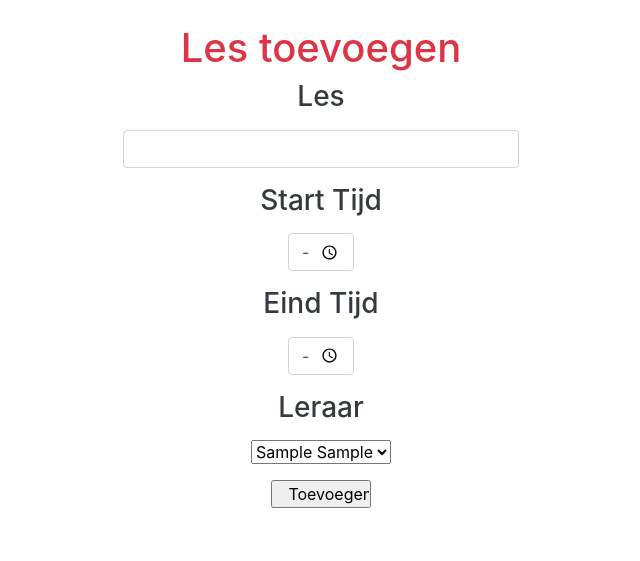
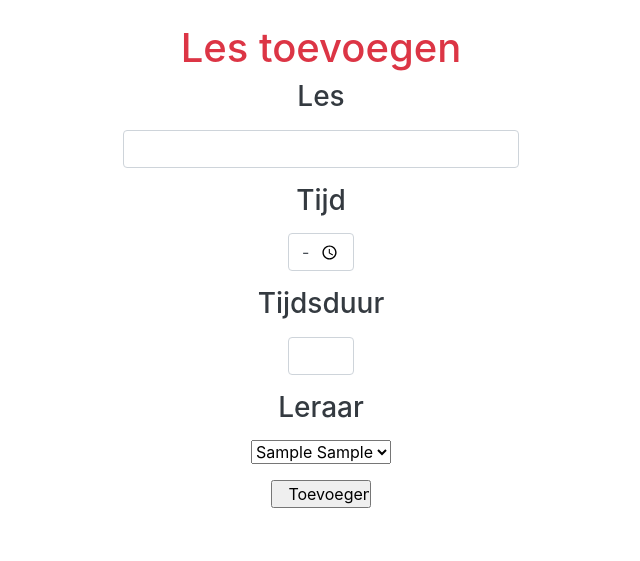
Before and after one commit to daphnekr/studentenApp, a PHP site: page /webapp/les/createLes in a window 1280 px wide. Shown: the part 25-586 px from the top of the page, without its empty margins (319-959 px from the left). Run offline with PHP 8.4, Linux system fonts and the light colour scheme; tables that the repository leaves empty or names only in its code hold one stand-in row (values such as "Sample post"); some libraries are stand-ins or nearby versions.

Commit message:
createLes met tijdsduur erbij

```diff
--- a/framework-php-master/controller/LesController.php
+++ b/framework-php-master/controller/LesController.php
@@ -13,12 +13,12 @@ function createLes()
 function addLes()
 {
 	$les = $_POST['les'];
-	$tijd1 = $_POST['tijd-start'];
-	$tijd2 = $_POST['tijd-eind'];
+	$tijd = $_POST['tijd'];
+	$tijdsduur = $_POST['tijdsduur'];
 	$leraar = $_POST['leraar'];
 
-	createTime($tijd1, $tijd2);
-	newLes($les, $tijd1, $tijd2, $leraar);
+	createTime($tijd);
+	newLes($les, $tijd, $tijdsduur, $leraar);
 	$tijden = getTime();
 	$planning = getPlanning();
 	render("planning/agenda", ["planning" => $planning, "tijden" => $tijden]);
--- a/framework-php-master/model/LesModel.php
+++ b/framework-php-master/model/LesModel.php
@@ -1,36 +1,28 @@
 <?php
 
 // tijd aanmaken, als tijd al bestaat wordt hij niet opnieuw aangemaakt maar gebruikt
-function createTime($data1, $data2)
+function createTime($data1)
 {
    $conn = openDatabaseConnection();
-   $query1 = $conn->prepare("SELECT * FROM tijden WHERE tijd = :tijd1");
-   $query1->execute([":tijd1" => $data1]);
+   $query1 = $conn->prepare("SELECT * FROM tijden WHERE tijd = :tijd");
+   $query1->execute([":tijd" => $data1]);
    $result1 = $query1->fetch();
 
-   $conn = openDatabaseConnection();
-   $query2 = $conn->prepare("SELECT * FROM tijden WHERE tijd = :tijd2");
-   $query2->execute([":tijd2" => $data2]);
-   $result2 = $query1->fetch();
+   if ($result1 == false){
+       $query = $conn->prepare("INSERT INTO tijden (tijd) VALUES (:tijd)");
+       return $query->execute([":tijd" => $data1]);
+   }
 
-   if ($result1 == false){
-       $query = $conn->prepare("INSERT INTO tijden (tijd) VALUES (:tijd1)");
-       return $query->execute([":tijd1" => $data1]);
-   }
-   if ($result2 == false){
-      $query = $conn->prepare("INSERT INTO tijden (tijd) VALUES (:tijd2)");
-      return $query->execute([":tijd2" => $data2]);
-  }
 }
 // nieuwe les toevoegen
 function newLes($data1, $data2, $data3, $data4)
 {
    $conn = openDatabaseConnection();
 
-   $stmt = $conn->prepare("INSERT INTO lessen (les, start_tijd_id, eind_tijd_id, leraar_id) VALUES (:les, (SELECT id FROM tijden WHERE tijd=:tijd1 LIMIT 1), (SELECT id FROM tijden WHERE tijd=:tijd2 LIMIT 1), :leraar)");
+   $stmt = $conn->prepare("INSERT INTO lessen (les, tijd_id, tijdsduur, leraar_id) VALUES (:les, (SELECT id FROM tijden WHERE tijd=:tijd LIMIT 1), :tijdsduur, :leraar)");
    $stmt->bindParam(":les", $data1);
-   $stmt->bindParam(":tijd1", $data2);
-   $stmt->bindParam(":tijd2", $data3);
+   $stmt->bindParam(":tijd", $data2);
+   $stmt->bindParam(":tijdsduur", $data3);
    $stmt->bindParam(":leraar", $data4);
    $stmt->execute();
 
--- a/framework-php-master/view/les/createLes.php
+++ b/framework-php-master/view/les/createLes.php
@@ -6,12 +6,12 @@
                     <input class="form-control" type="text" name="les" required>
             </div>
             <div class="form-group text-center text-dark">
-                <label for="tijd-start"><h3>Start Tijd</h3></label>
-                    <input class="form-control col-lg-2 offset-lg-5 col-4 offset-4 text-center" type="time" name="tijd-start" required>
+                <label for="tijd"><h3>Tijd</h3></label>
+                    <input class="form-control col-lg-2 offset-lg-5 col-4 offset-4 text-center" type="time" name="tijd" required>
             </div>
             <div class="form-group text-center text-dark">
-                <label for="tijd-eind"><h3>Eind Tijd</h3></label>
-                    <input class="form-control col-lg-2 offset-lg-5 col-4 offset-4 text-center" type="time" name="tijd-eind" required>
+                <label for="tijdsduur"><h3>Tijdsduur</h3></label>
+                    <input class="form-control col-lg-2 offset-lg-5 col-4 offset-4 text-center" type="number" name="tijdsduur" required>
             </div>
             <div class="form-group text-center text-dark">
                 <label for="leraar"><h3>Leraar</h3></label> <br>
```
